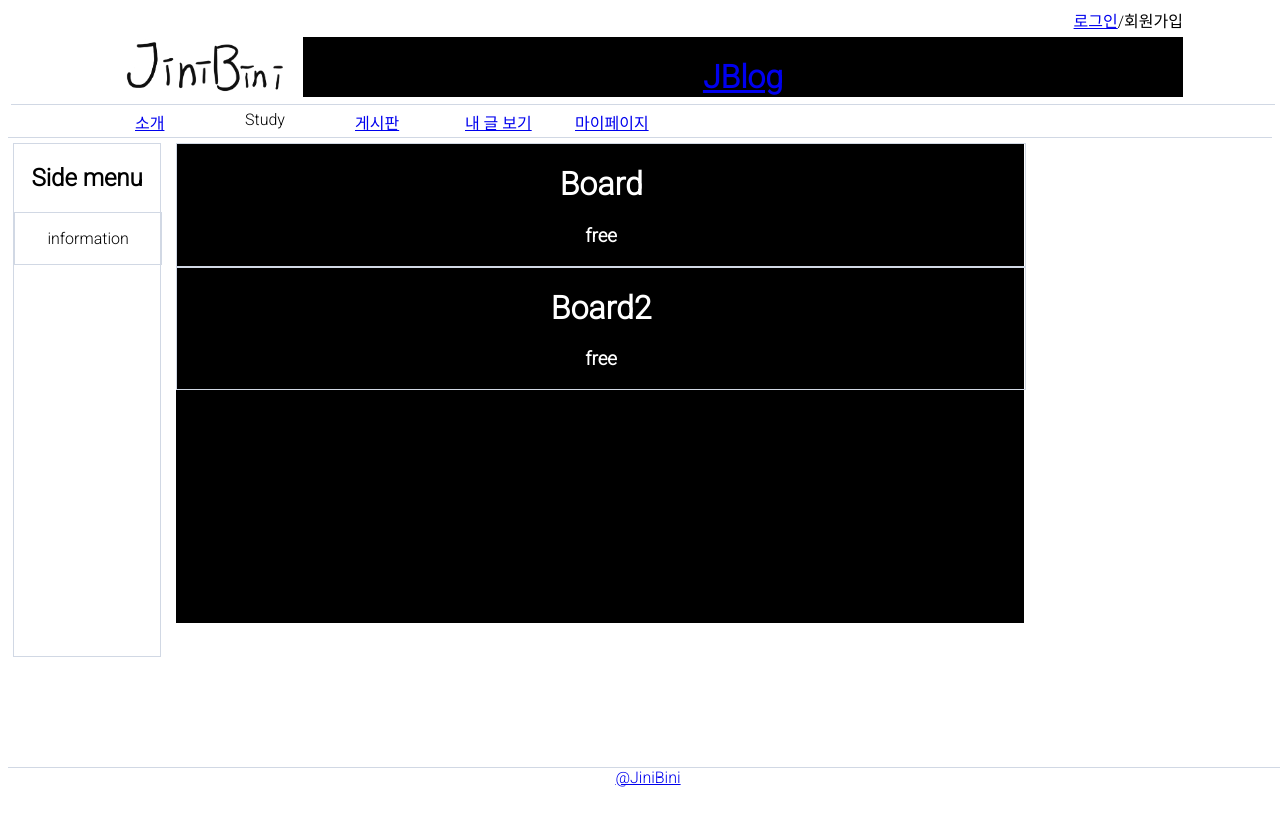
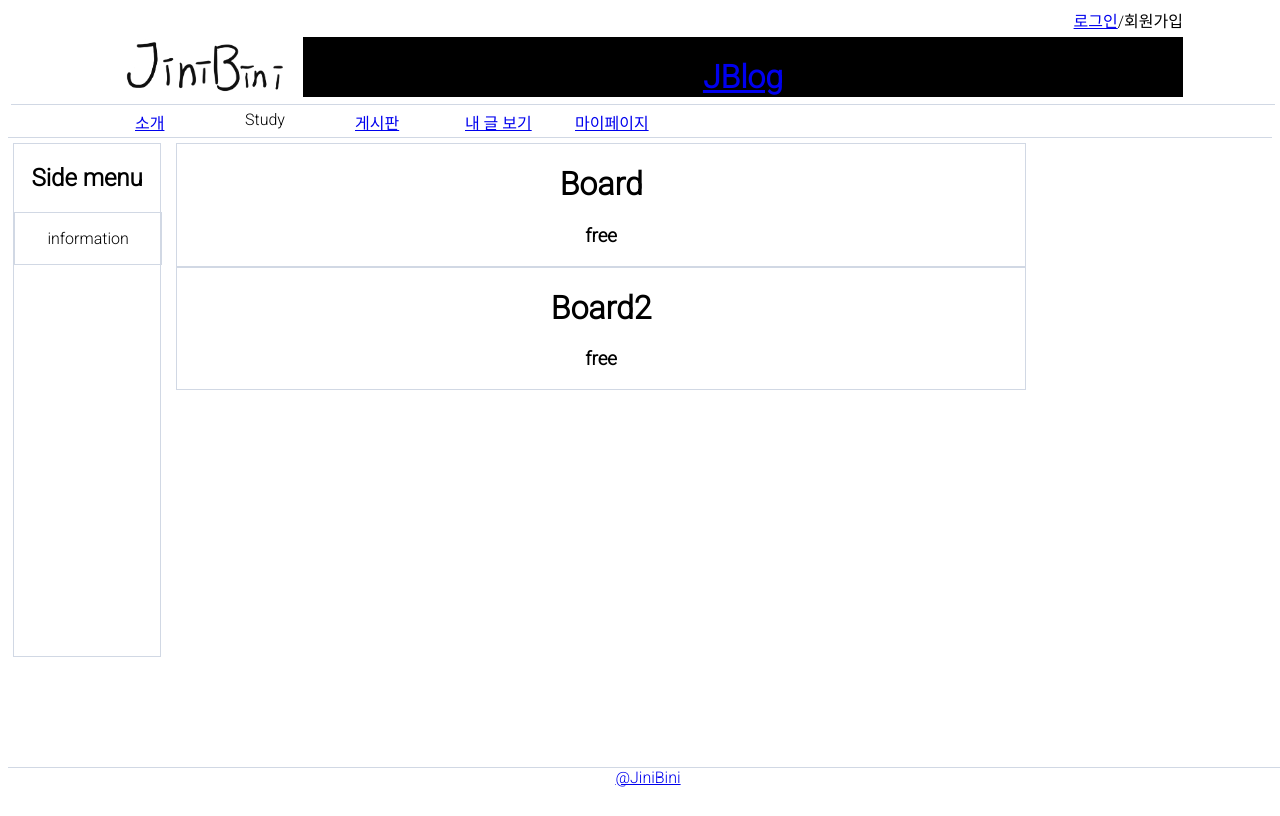
Before and after one commit to JiniBini/JBlog, a React (Create React App) app in the folder react_jblog/: page /board in a window 1280 px wide. Built offline with nearby package versions, Linux system fonts and the light colour scheme.

Commit message:
Fix Board.js

```diff
--- a/react_jblog/src/Components/Board.js
+++ b/react_jblog/src/Components/Board.js
@@ -24,9 +24,7 @@ const Layout = styled.div`
   margin-left: 15px;
   width: 880px;
   height: 75%;
-  background-color: #000000;
   text-align: center;
-  color: #ffffff;
 `
 const Section = styled.div`
   width: 100%;
```
